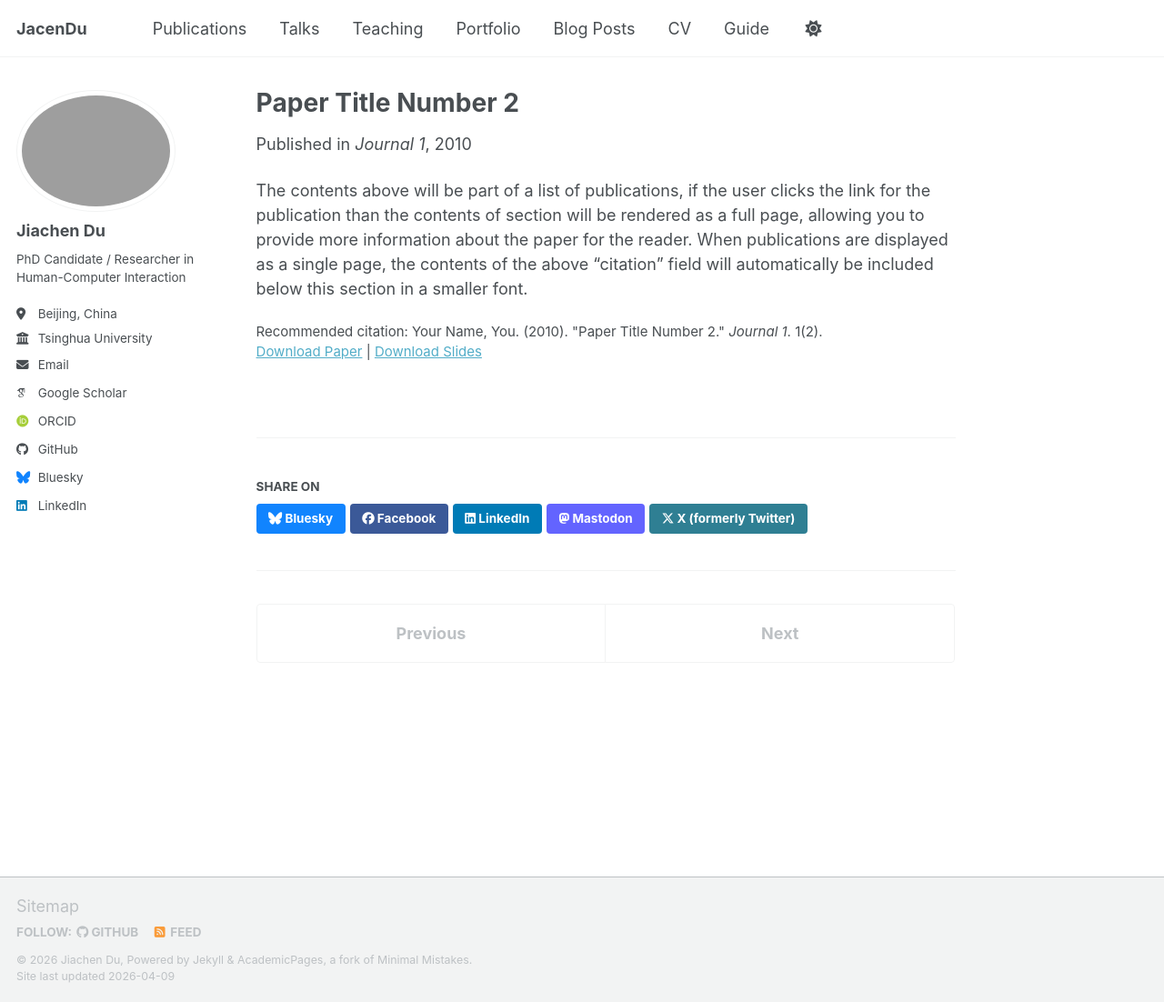
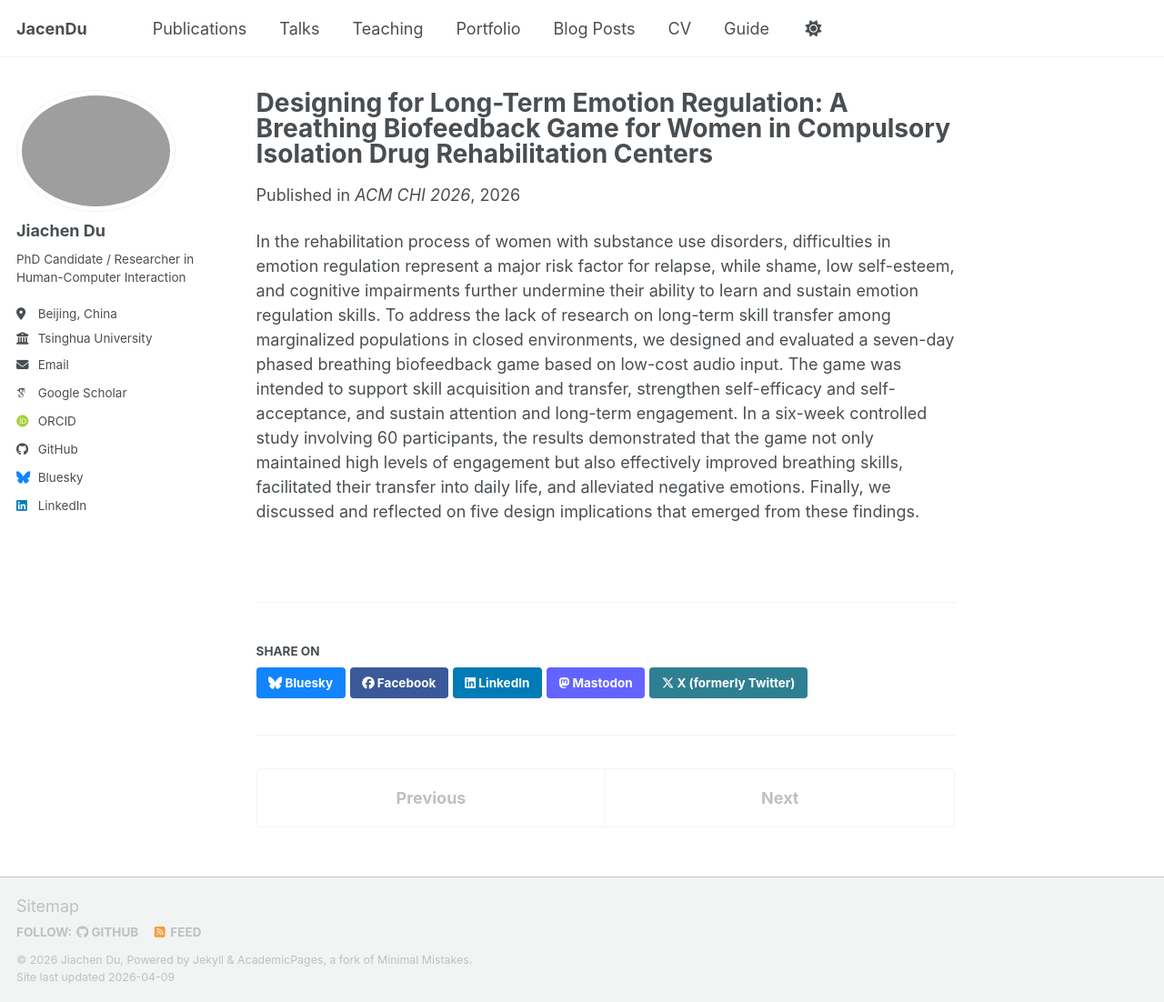
Before and after one commit to JacenDu/JacenDu.github.io, a Jekyll site: the page built from _publications/2010-10-01-paper-title-number-2.md, in a window 1280 px wide and 1102 px high. Shown: the whole window at 91% size. Built offline with Jekyll 4.4.1, drawn with Linux system fonts in a browser that asks for light colours; some web fonts are replaced; a script bundle is joined from its source files by our own code; library files that are not in the unit come from our copies.

Commit message:
Update 2026-04-09-Biofeedback Game-number-2.md

```diff
--- a/_publications/2010-10-01-paper-title-number-2.md
+++ b/_publications/2010-10-01-paper-title-number-2.md
@@ -1,14 +1,11 @@
 ---
-title: "Paper Title Number 2"
+title: "Designing for Long-Term Emotion Regulation: A Breathing Biofeedback Game for Women in Compulsory Isolation Drug Rehabilitation Centers"
 collection: publications
-category: manuscripts
-permalink: /publication/2010-10-01-paper-title-number-2
-excerpt: 'This paper is about the number 2. The number 3 is left for future work.'
-date: 2010-10-01
-venue: 'Journal 1'
-slidesurl: 'https://academicpages.github.io/files/slides2.pdf'
-paperurl: 'https://academicpages.github.io/files/paper2.pdf'
-citation: 'Your Name, You. (2010). &quot;Paper Title Number 2.&quot; <i>Journal 1</i>. 1(2).'
+permalink: /publication/2026-04-13-chi-breathing-game
+excerpt: 'Qi Chen, <b>Jiachen Du</b>, Zhihao Yao, Michael Detsiang Li Jr, et al.'
+date: 2026-04-13
+venue: 'ACM CHI 2026'
+paperurl: 'https://doi.org/10.1145/3772318.3790574'
 ---
 
-The contents above will be part of a list of publications, if the user clicks the link for the publication than the contents of section will be rendered as a full page, allowing you to provide more information about the paper for the reader. When publications are displayed as a single page, the contents of the above "citation" field will automatically be included below this section in a smaller font.
+In the rehabilitation process of women with substance use disorders, difficulties in emotion regulation represent a major risk factor for relapse, while shame, low self-esteem, and cognitive impairments further undermine their ability to learn and sustain emotion regulation skills. To address the lack of research on long-term skill transfer among marginalized populations in closed environments, we designed and evaluated a seven-day phased breathing biofeedback game based on low-cost audio input. The game was intended to support skill acquisition and transfer, strengthen self-efficacy and self-acceptance, and sustain attention and long-term engagement. In a six-week controlled study involving 60 participants, the results demonstrated that the game not only maintained high levels of engagement but also effectively improved breathing skills, facilitated their transfer into daily life, and alleviated negative emotions. Finally, we discussed and reflected on five design implications that emerged from these findings.
```
